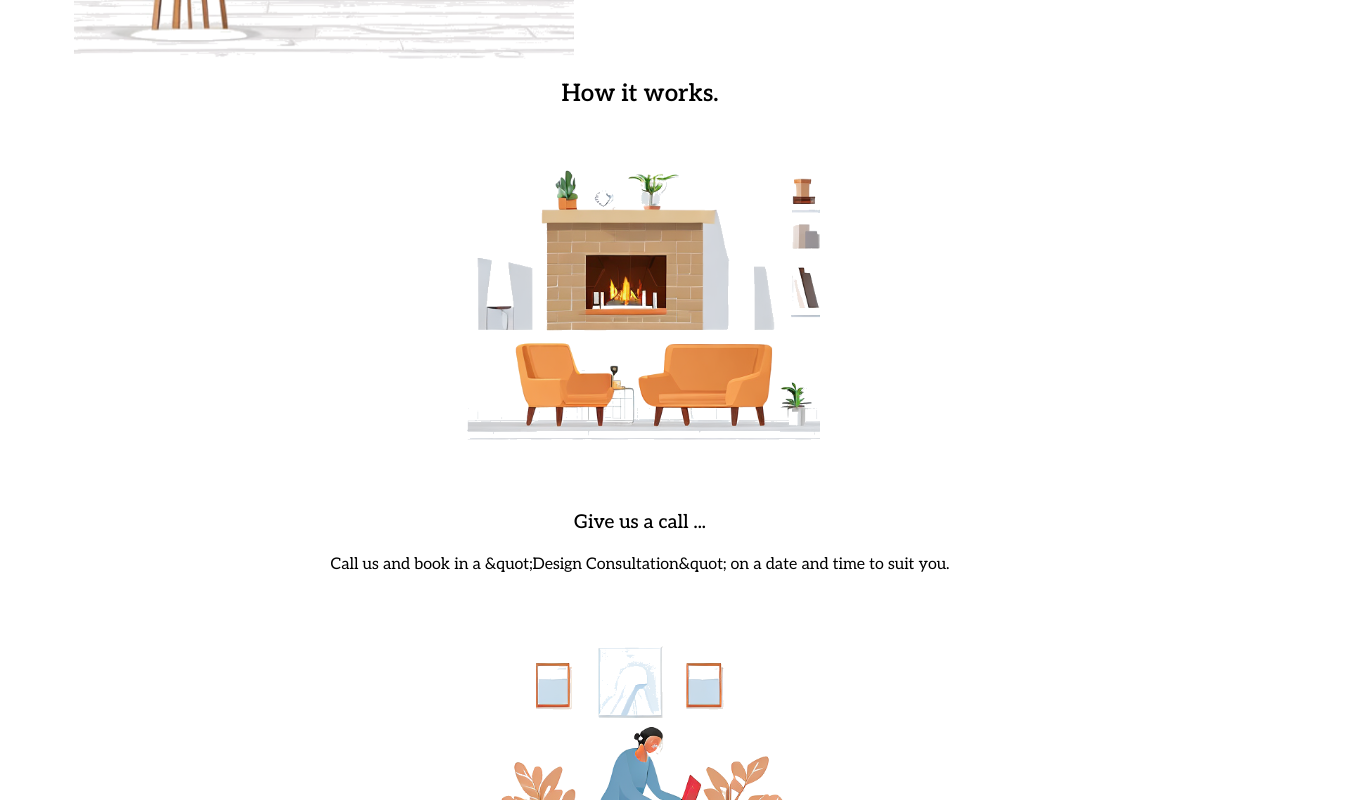
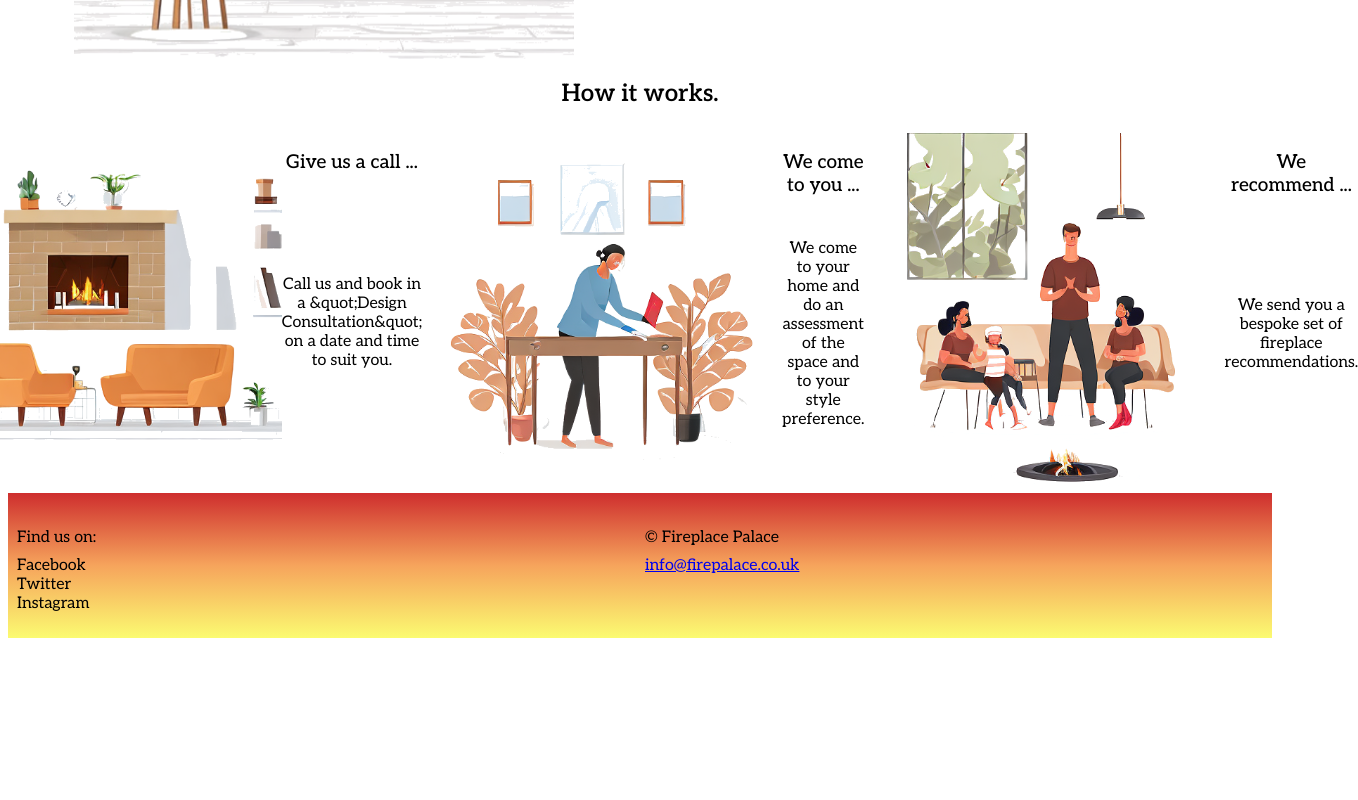
Before and after one commit to cbazzy/fireplace-fork, a Next.js app: page / in a window 1280 px wide. Shown: the part 460-1260 px from the top of the page, 1358 px wide, since content can reach past the window. After the commit the page ends 1106 px from the top, so only its background shows below. Built offline with nearby package versions, Linux system fonts and the light colour scheme.

Commit message:
partially fixed media query for how it works cards (needs further debugging)

```diff
--- a/app/page.css
+++ b/app/page.css
@@ -20,3 +20,11 @@ main {
   flex-direction: column;
   color: black;
 }
+
+@media (min-width: 1024px) {
+  .hiw-container {
+    display: flex;
+    flex-direction: row;
+    justify-content: center;
+  }
+}
--- a/src/hiw-container/hiw-container.css
+++ b/src/hiw-container/hiw-container.css
@@ -1,20 +1,7 @@
 @media (min-width: 1024px) {
-    .how-it-works {
-      display: flex;
-      flex-direction: row;
-      justify-content: space-between;
-      padding: auto;
-    }
-
-    .how-it-works-title {
-      padding: 100px 0px 50px 0px;
-    }
-
-    .how-it-works {
-      display: grid;
-      grid-template-columns: repeat(3, 1fr);
-      /* Create 3 columns of equal width */
-      grid-gap: 10px;
-      /* Add gap between grid items */
-    }
+  .hiw-container {
+    display: flex;
+    flex-direction: row;
+    justify-content: center;
   }
+}
--- a/src/how-it-works-folder/hiw.css
+++ b/src/how-it-works-folder/hiw.css
@@ -69,3 +69,11 @@
     max-width: 100%;
     height: auto;
   }
+
+  @media (min-width: 1024px) {
+    .hiw-container {
+      display: flex;
+      flex-direction: row;
+      justify-content: center;
+    }
+  }
```
